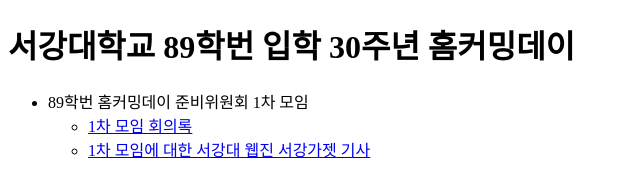
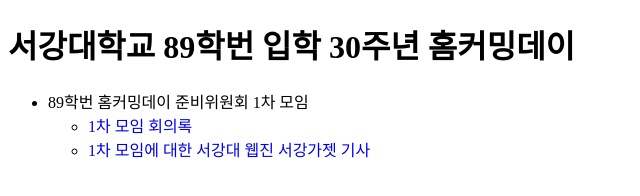
Before and after one commit to heeminpark/heeminpark.github.io, a plain HTML site: page index.html in a window 1280 px wide. Shown: the full height of the page, 0-640 px from the left. Drawn offline with Linux system fonts and the light colour scheme.

Commit message:
Update index.html

```diff
--- a/index.html
+++ b/index.html
@@ -1,6 +1,9 @@
 <!DOCTYPE html>
 <head>
   <meta charset="UTF-8">
+  <style type="text/css">
+    a {text-decoration: none}
+  </style>
 </head>
 <html>
 <body>
```
